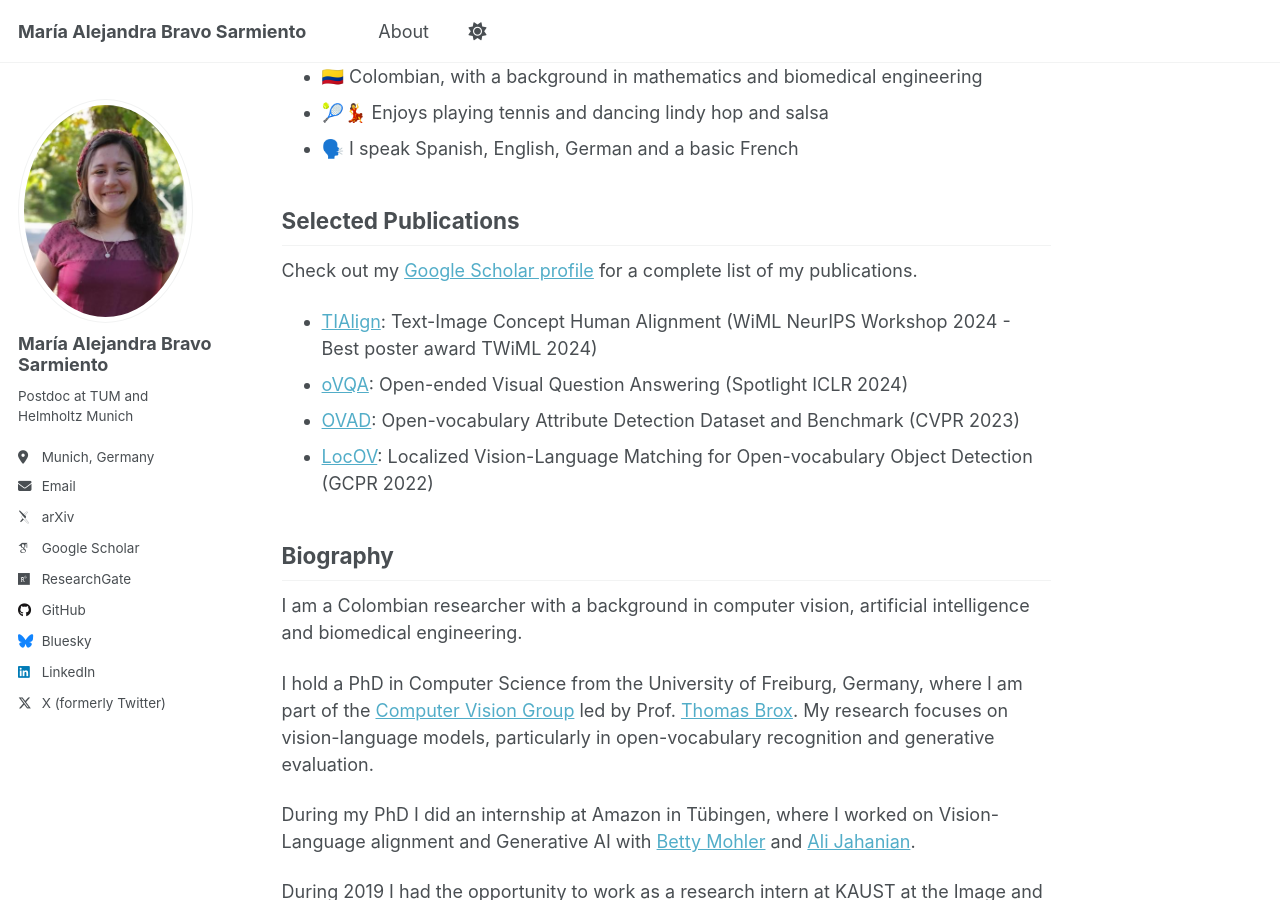
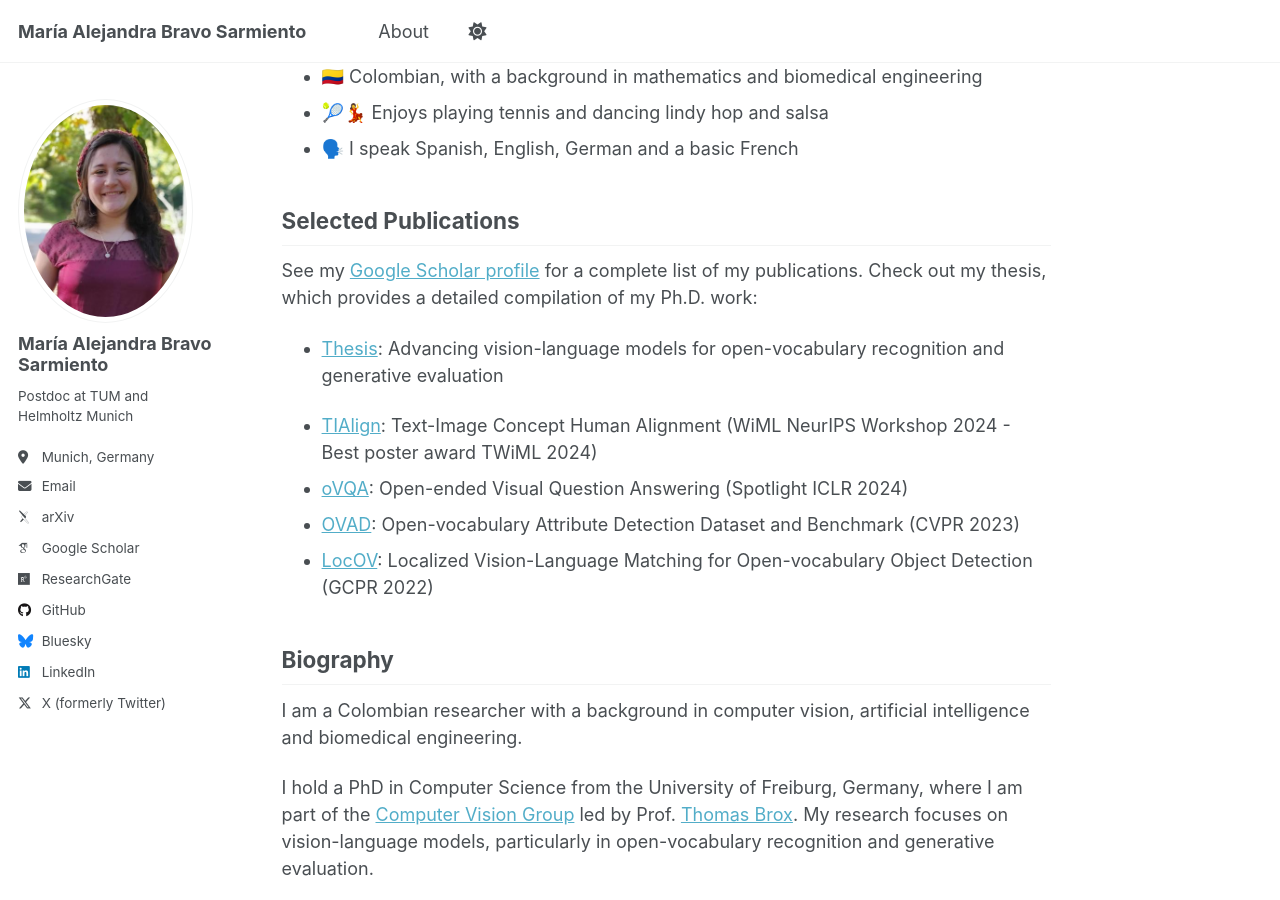
Before and after one commit to mabravo641/mabravo641.github.io, a Jekyll site: the page built from _pages/about.md, in a window 1280 px wide and 900 px high, scrolled down 1205 px. Built offline with Jekyll 4.4.1, drawn with Linux system fonts in a browser that asks for light colours; some web fonts are replaced.

Commit message:
Update about.md update thesis link

```diff
--- a/_pages/about.md
+++ b/_pages/about.md
@@ -34,7 +34,9 @@ My research focuses on advancing vision-language models for open-vocabulary reco
 - 🗣️ I speak Spanish, English, German and a basic French
 
 ## Selected Publications
-Check out my [Google Scholar profile](https://scholar.google.com/citations?user=2X0a1f8AAAAJ&hl=en) for a complete list of my publications.
+See my [Google Scholar profile](https://scholar.google.com/citations?user=2X0a1f8AAAAJ&hl=en) for a complete list of my publications.
+Check out my thesis, which provides a detailed compilation of my Ph.D. work:
+  - [Thesis](https://freidok.uni-freiburg.de/data/269420): Advancing vision-language models for open-vocabulary recognition and generative evaluation
 
   - [TIAlign](https://neurips.cc/media/PosterPDFs/NeurIPS%202024/107639.png?t=1732028406.9390247): Text-Image Concept Human Alignment (WiML NeurIPS Workshop 2024 - Best poster award TWiML 2024)
   - [oVQA](https://github.com/lmb-freiburg/ovqa): Open-ended Visual Question Answering (Spotlight ICLR 2024)
```
